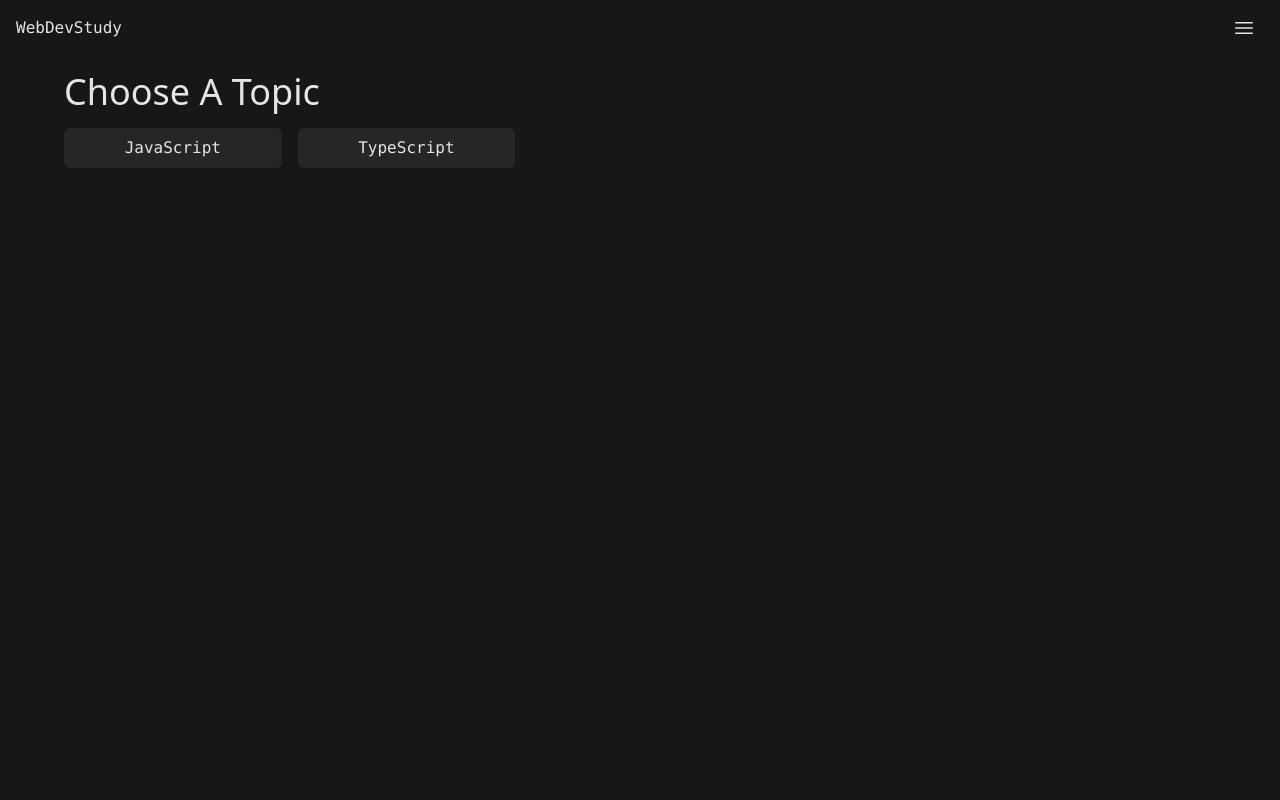
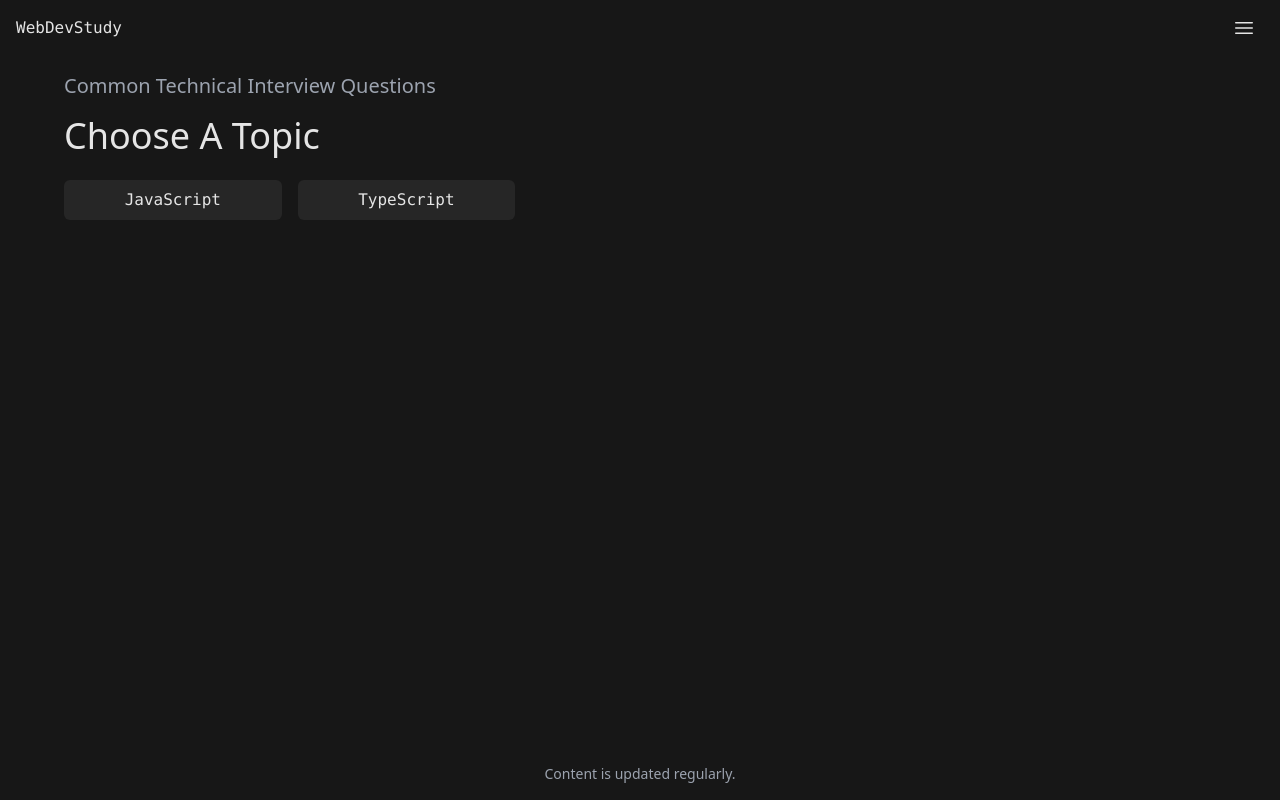
Before and after one commit to hermancai/webdevstudy, a Next.js app: page / in a window 1280 px wide. Built offline with nearby package versions, Linux system fonts and the light colour scheme.

Commit message:
Update styling

```diff
--- a/app/[slug]/page.tsx
+++ b/app/[slug]/page.tsx
@@ -18,7 +18,7 @@ export async function generateMetadata({
 }: {
     params: { slug: string };
 }) {
-    return { title: "WebDevStudy - " + getProperName(params.slug) };
+    return { title: getProperName(params.slug) + " - WebDevStudy" };
 }
 
 export default function Page({ params }: { params: { slug: string } }) {
@@ -27,7 +27,7 @@ export default function Page({ params }: { params: { slug: string } }) {
     try {
         const cards = parseMarkdown(slug);
         return (
-            <div className="max-w-6xl mx-auto flex flex-col gap-4">
+            <div className="max-w-6xl mx-auto flex flex-col gap-4 w-full">
                 <h1 className="font-mono text-2xl">{getProperName(slug)}</h1>
                 <div className="flex flex-col gap-6">
                     {cards.map((card, i) => {
--- a/app/globals.css
+++ b/app/globals.css
@@ -2,10 +2,31 @@
 @tailwind components;
 @tailwind utilities;
 
-.markdown > * {
-    all: revert;
+.break {
+    @apply block h-4;
 }
 
-.markdown > p {
-    margin: 0;
+.markdown {
+    @apply leading-relaxed;
 }
+
+.markdown ol, .markdown ul {
+    all: revert;
+    padding-left: 2rem;
+}
+
+.markdown ol:not(:last-child), .markdown ul:not(:last-child) {
+    padding-bottom: 0.75rem;
+}
+
+.markdown ul, .markdown ol {
+    @apply m-0;
+}
+
+.markdown a {
+    @apply underline text-blue-500;
+}
+
+code:not(pre code) {
+   @apply bg-neutral-700 rounded-md py-[0.125rem] px-[0.25rem] text-neutral-100;
+}
--- a/app/layout.tsx
+++ b/app/layout.tsx
@@ -21,8 +21,8 @@ export default function RootLayout({
 
     return (
         <html lang="en">
-            <body className="bg-neutral-900 text-neutral-200">
-                <div className="flex flex-nowrap items-center justify-between max-w-7xl mx-auto px-4 py-2 sticky top-0 bg-neutral-900">
+            <body className="bg-neutral-900 text-neutral-200 flex flex-col min-h-screen">
+                <div className="flex flex-nowrap items-center justify-between max-w-7xl mx-auto px-4 py-2 sticky top-0 bg-neutral-900 w-full">
                     <Link href="/" className="font-mono">
                         WebDevStudy
                     </Link>
@@ -31,7 +31,7 @@ export default function RootLayout({
                         properNames={properNames}
                     />
                 </div>
-                <div className="p-4">{children}</div>
+                <div className="flex flex-col p-4 grow">{children}</div>
             </body>
         </html>
     );
--- a/app/page.tsx
+++ b/app/page.tsx
@@ -6,8 +6,11 @@ export default function Home() {
     const fileNames = getMarkdownFileNames();
 
     return (
-        <main className="max-w-6xl mx-auto flex flex-col gap-4">
-            <h1 className="text-4xl">Choose A Topic</h1>
+        <main className="max-w-6xl mx-auto flex flex-col gap-4 grow w-full">
+            <h1 className="text-xl text-gray-400">
+                Common Technical Interview Questions
+            </h1>
+            <h1 className="text-4xl mb-2">Choose A Topic</h1>
             <div className="grid grid-cols-[repeat(auto-fill,minmax(200px,1fr))] gap-4">
                 {fileNames.map((name, i) => {
                     const title = getProperName(name);
@@ -22,6 +25,9 @@ export default function Home() {
                     );
                 })}
             </div>
+            <p className="mt-auto self-center text-gray-400 text-sm">
+                Content is updated regularly.
+            </p>
         </main>
     );
 }
--- a/components/Card.tsx
+++ b/components/Card.tsx
@@ -55,11 +55,13 @@ export default function Card({ question, answer, number }: CardProps) {
 
     return (
         <div className="p-3 rounded-md bg-neutral-800 border border-neutral-700">
-            <div className="flex flex-row flex-nowrap gap-2 items-start">
+            <div className="flex flex-row flex-nowrap gap-2 items-start pl-1">
                 <h3>{number}.</h3>
                 <div className="grow overflow-hidden">
                     {question}
-                    {showAnswer ? <div className="mt-4">{answer}</div> : null}
+                    {showAnswer ? (
+                        <div className="mt-3 mb-2">{answer}</div>
+                    ) : null}
                 </div>
                 <button
                     onClick={toggleShowAnswer}
--- a/components/MarkdownRenderer.tsx
+++ b/components/MarkdownRenderer.tsx
@@ -5,6 +5,12 @@ import { Prism as SyntaxHighlighter } from "react-syntax-highlighter";
 import { vscDarkPlus } from "react-syntax-highlighter/dist/cjs/styles/prism";
 
 export default function MarkdownRenderer({ markdown }: { markdown: string }) {
+    // <br/> tags are replaced with a span element to allow for custom styling
+    const replacedMarkdown = markdown.replaceAll(
+        "<br/>",
+        "<span class='break'></span>"
+    );
+
     return (
         <Markdown
             className={"markdown"}
@@ -36,7 +42,7 @@ export default function MarkdownRenderer({ markdown }: { markdown: string }) {
                 },
             }}
         >
-            {markdown}
+            {replacedMarkdown}
         </Markdown>
     );
 }
```
